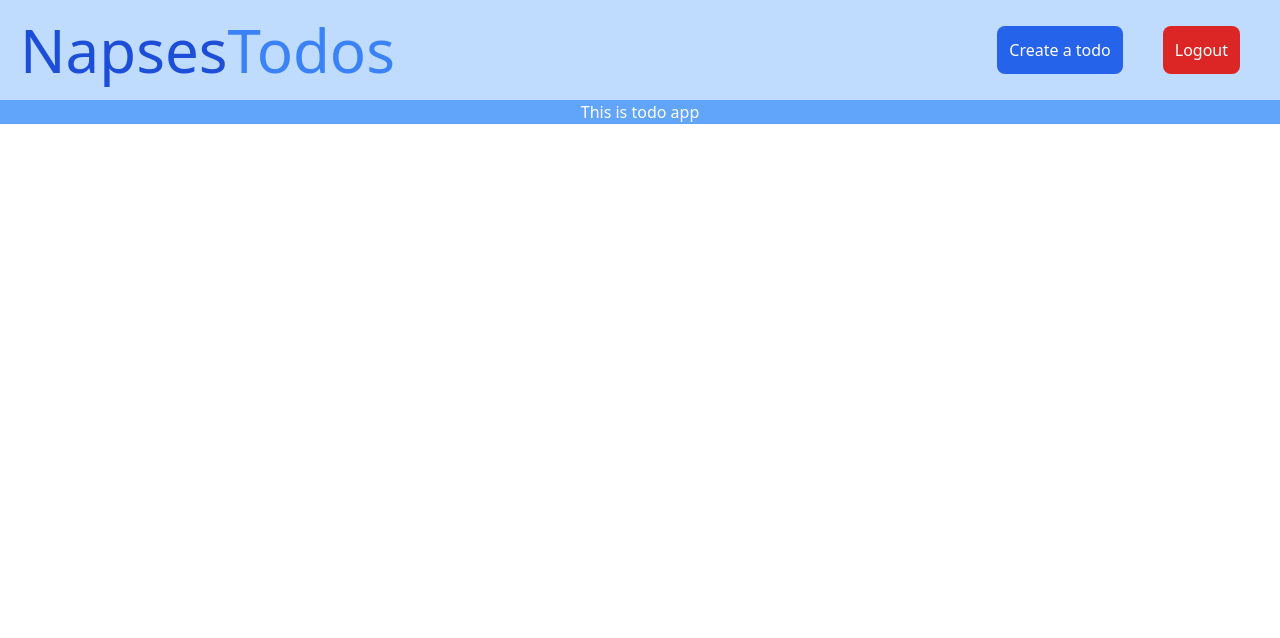
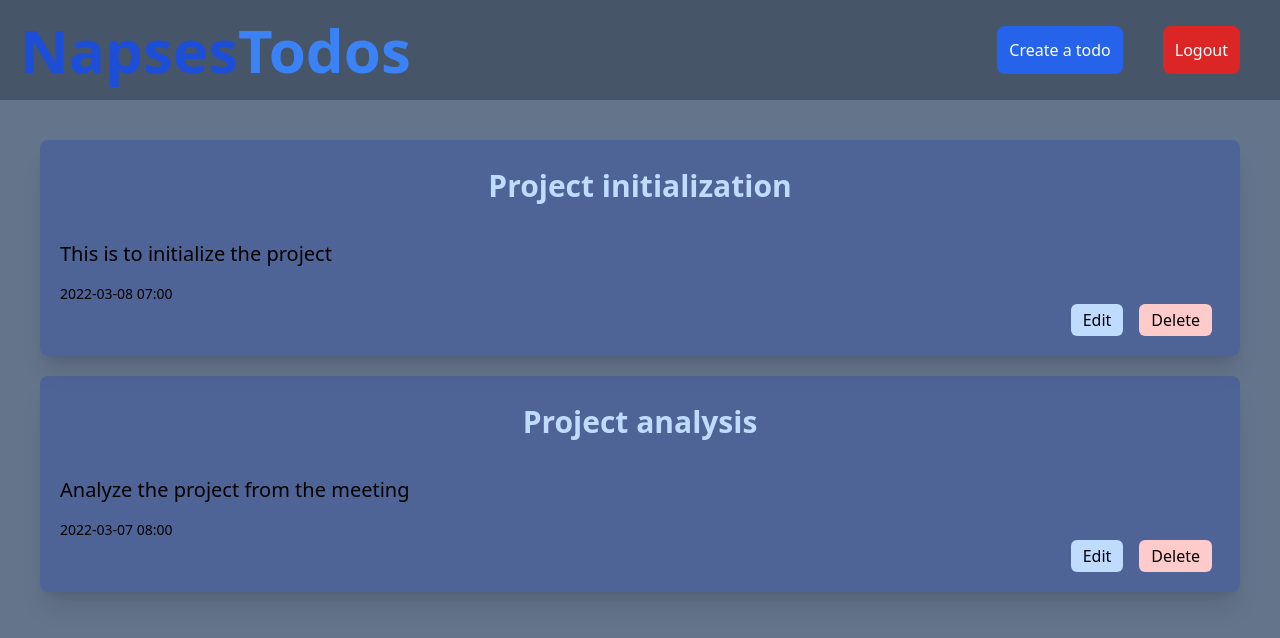
Before and after one commit to descholar-ceo/napses-todo, a Next.js app: page / in a window 1280 px wide. Shown: the top 638 px of the page. Built offline with nearby package versions, Linux system fonts and the light colour scheme; data requests are answered from the project's data file.

Commit message:
Fix issues

```diff
--- a/components/Nav.js
+++ b/components/Nav.js
@@ -14,7 +14,7 @@ export const Nav = () => {
         } catch (error) {
             console.log(error);
         }
-    }, [])
+    }, []);
 
     const loginBtnClasses = classNames(
         'outline-none',
@@ -34,10 +34,10 @@ export const Nav = () => {
         }
     }
   return (
-    <div className='flex justify-between p-5 bg-blue-200'>
+    <nav className='flex justify-between p-5 bg-slate-600 w-full'>
         <div>
             <Link href="https://www.napses.com/">
-                <div className='cursor-pointer text-6xl'>
+                <div className='cursor-pointer text-6xl font-extrabold'>
                     <span className='text-blue-700'>Napses</span>
                     <span className='text-blue-500'>Todos</span>
                 </div>
@@ -47,13 +47,15 @@ export const Nav = () => {
             <Button
                 classes='bg-blue-600 text-white p-3 mx-5 rounded-lg'
                 text='Create a todo'
-                handleClick={handleLogout}
+                handleClick={() => {}}
             />
             <Button
                 classes={loginBtnClasses}
-                text={!!session ? 'Logout' : 'Login'}>
+                text={!!session ? 'Logout' : 'Login'}
+                handleClick={handleLogout}
+            >
             </Button>
         </div>
-    </div>
+    </nav>
   )
 }
--- /dev/null
+++ b/components/TodoItem.js
@@ -0,0 +1,20 @@
+import React from 'react'
+import Button from './Button'
+
+export default function TodoItem({ todo }) {
+  return (
+    <div className='p-5 m-5 bg-blue-800 bg-opacity-30 rounded-lg shadow-xl cursor-pointer'>
+        <h1 className='text-center text-3xl text-blue-200 font-extrabold pb-5 pt-2'>{todo.name}</h1>
+        <p className='text-xl my-4'>{todo.description}</p>
+        <p className='text-sm'>{todo.time}</p>
+        <footer className='flex justify-end'>
+            <span className='inline-block mx-2'>
+                <Button classes='bg-blue-200 px-3 py-1 rounded-md' text='Edit' />
+            </span>
+            <span className='inline-block mx-2'>
+                <Button classes='bg-red-200 px-3 py-1 rounded-md' text='Delete' />
+            </span>
+        </footer>
+    </div>
+  )
+}
--- /dev/null
+++ b/container/TodoList.js
@@ -0,0 +1,22 @@
+import React, { useEffect, useState } from 'react';
+import axios from 'axios';
+import TodoItem from '../components/TodoItem';
+
+export default function TodoList() {
+    const [todos, setTodos] = useState([]);
+    useEffect(async () => {
+        try {
+            const gottenTodos = await axios.get(`${process.env.NEXT_PUBLIC_API}/todos`);
+            setTodos(gottenTodos.data)
+        } catch (error) {
+            console.log(error);
+        }
+    }, []);
+    const todosElts = todos.map((currTodo, index) => {
+        return <div key={index}><TodoItem todo={currTodo} /></div>
+    });
+    const noTodosYet = <div><p className='text-center text-red-300 text-xl font-extrabold'>No Todos Yet</p></div>
+  return (
+    <div className='w-1/2 mx-auto p-5'>{(!!todos && todos.length !== 0) ? todosElts : noTodosYet}</div>
+  )
+}
--- a/package.json
+++ b/package.json
@@ -3,6 +3,7 @@
   "version": "0.1.0",
   "private": true,
   "scripts": {
+    "server": "npx json-server --watch db.json",
     "dev": "next dev",
     "build": "next build",
     "start": "next start",
--- a/pages/api/hello.js
+++ /dev/null
@@ -1,5 +0,0 @@
-// Next.js API route support: https://nextjs.org/docs/api-routes/introduction
-
-export default function handler(req, res) {
-  res.status(200).json({ name: 'John Doe' })
-}
--- a/pages/index.js
+++ b/pages/index.js
@@ -1,4 +1,5 @@
 import Head from 'next/head'
+import TodoList from '../container/TodoList'
 
 export default function Home() {
   return (
@@ -9,8 +10,8 @@ export default function Home() {
         <link rel="icon" href="/favicon.ico" />
       </Head>
 
-      <main className='bg-blue-400 text-white mx-auto'>
-        <h1 className='text-center'>This is todo app</h1>
+      <main className=' bg-slate-500 h-screen'>
+        <TodoList />
       </main>
     </div>
   )
```
